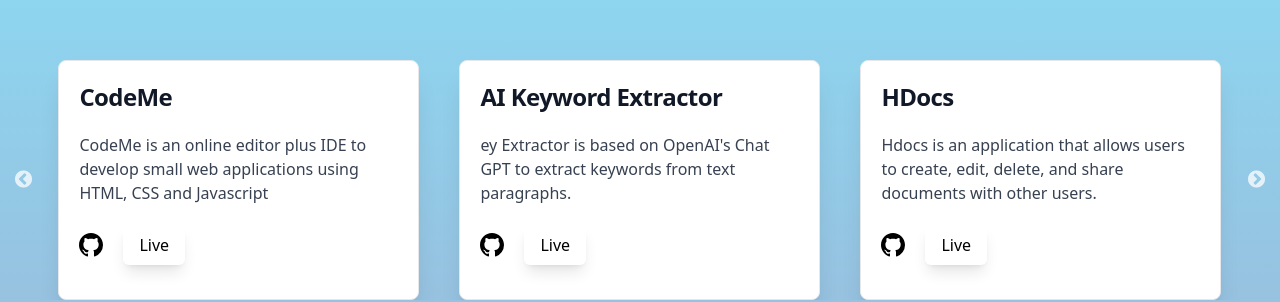
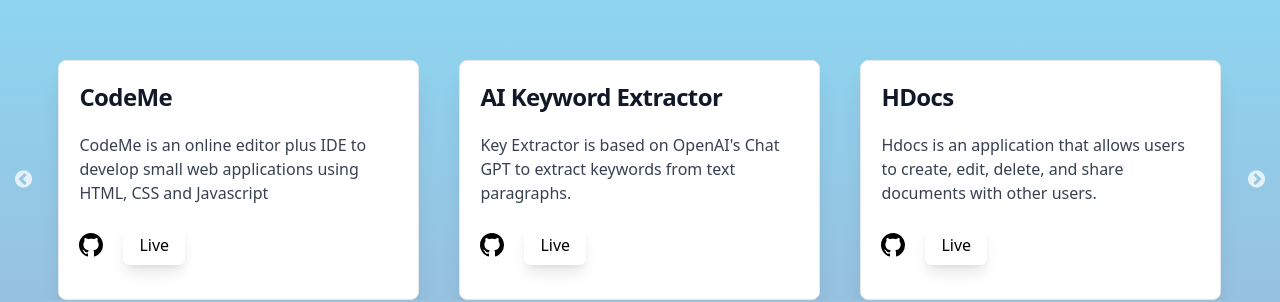
Before and after one commit to hardikverma22/Portfolio, a React (Vite) app: page / in a window 1280 px wide. Shown: the part 2620-2922 px from the top of the page. Built offline with nearby package versions, Linux system fonts and the light colour scheme; what tailwindcss-animation-delay would draw is missing.

Commit message:
spell check

```diff
--- a/src/components/CardSlider/CardSlider.jsx
+++ b/src/components/CardSlider/CardSlider.jsx
@@ -21,7 +21,7 @@ const projects = [
   {
     title: "AI Keyword Extractor",
     description:
-      "ey Extractor is based on OpenAI's Chat GPT to extract keywords from text paragraphs.",
+      "Key Extractor is based on OpenAI's Chat GPT to extract keywords from text paragraphs.",
     githubURL: "https://github.com/hardikverma22/key-extractor",
     liveURL: "https://keyext.netlify.app/",
   },
```
